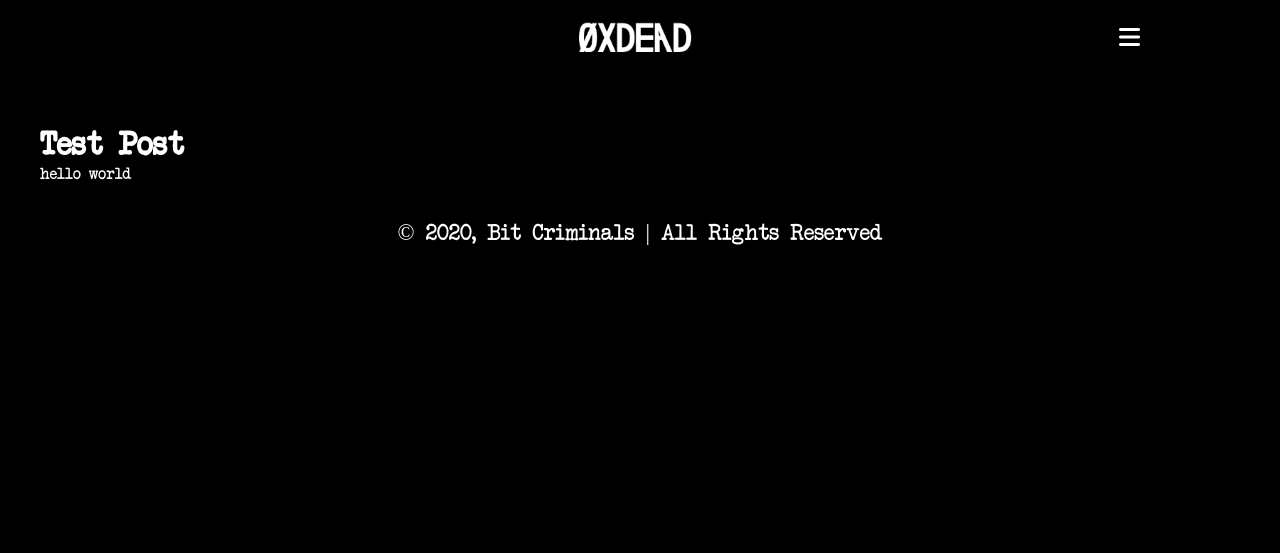
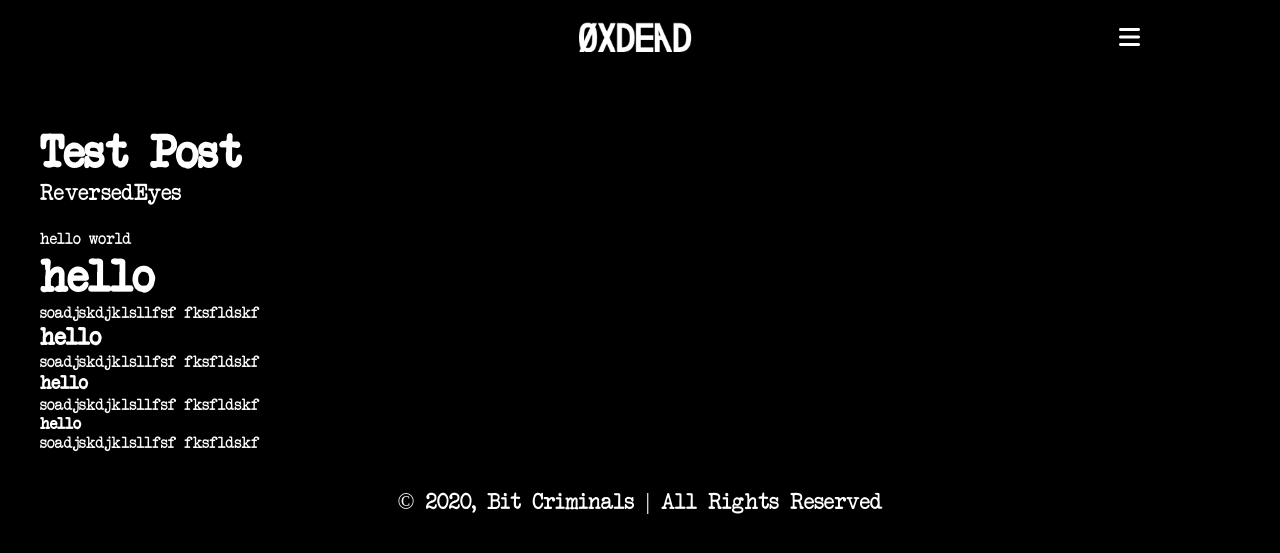
Before and after one commit to bitcriminals/bitcriminals.github.io, a Jekyll site: the page built from _posts/2021-04-29-testpost.md, in a window 1280 px wide. Shown: the top 553 px of the page. Built offline with Jekyll 4.4.1, drawn with Linux system fonts in a browser that asks for light colours; nearby versions of some CDN libraries.

Commit message:
Added header styling post

```diff
--- a/_layouts/post.md
+++ b/_layouts/post.md
@@ -13,6 +13,7 @@
     {% include header.html %}
     <main>
         <h1>{{page.title}}</h1>
+        <p class="author">{{page.author}}</p>
         {{content}}
     </main>
     {% include footer.html %}
--- a/_posts/2021-04-29-testpost.md
+++ b/_posts/2021-04-29-testpost.md
@@ -1,6 +1,23 @@
 ---
 title: Test Post
 layout: post
+author: ReversedEyes
 ---
 
 hello world
+
+# hello
+soadjskdjklsllfsf
+fksfldskf
+
+## hello
+soadjskdjklsllfsf
+fksfldskf
+
+### hello
+soadjskdjklsllfsf
+fksfldskf
+
+#### hello
+soadjskdjklsllfsf
+fksfldskf
--- a/css/post.css
+++ b/css/post.css
@@ -7,12 +7,21 @@ main {
     padding: 1em 1.2em;
 }
 
+p.author {
+    font-size: 1.2em;
+    margin-bottom: 1em;
+}
+
 @media (min-width: 768px) {
     main {
         padding: 3em max(1em, calc(50% - 600px)) 0;
     }
 
     h1 {
-        font-size: 2em;
+        font-size: 2.8em;
+    }
+
+    p.author {
+        font-size: 1.4em;
     }
 }
```
